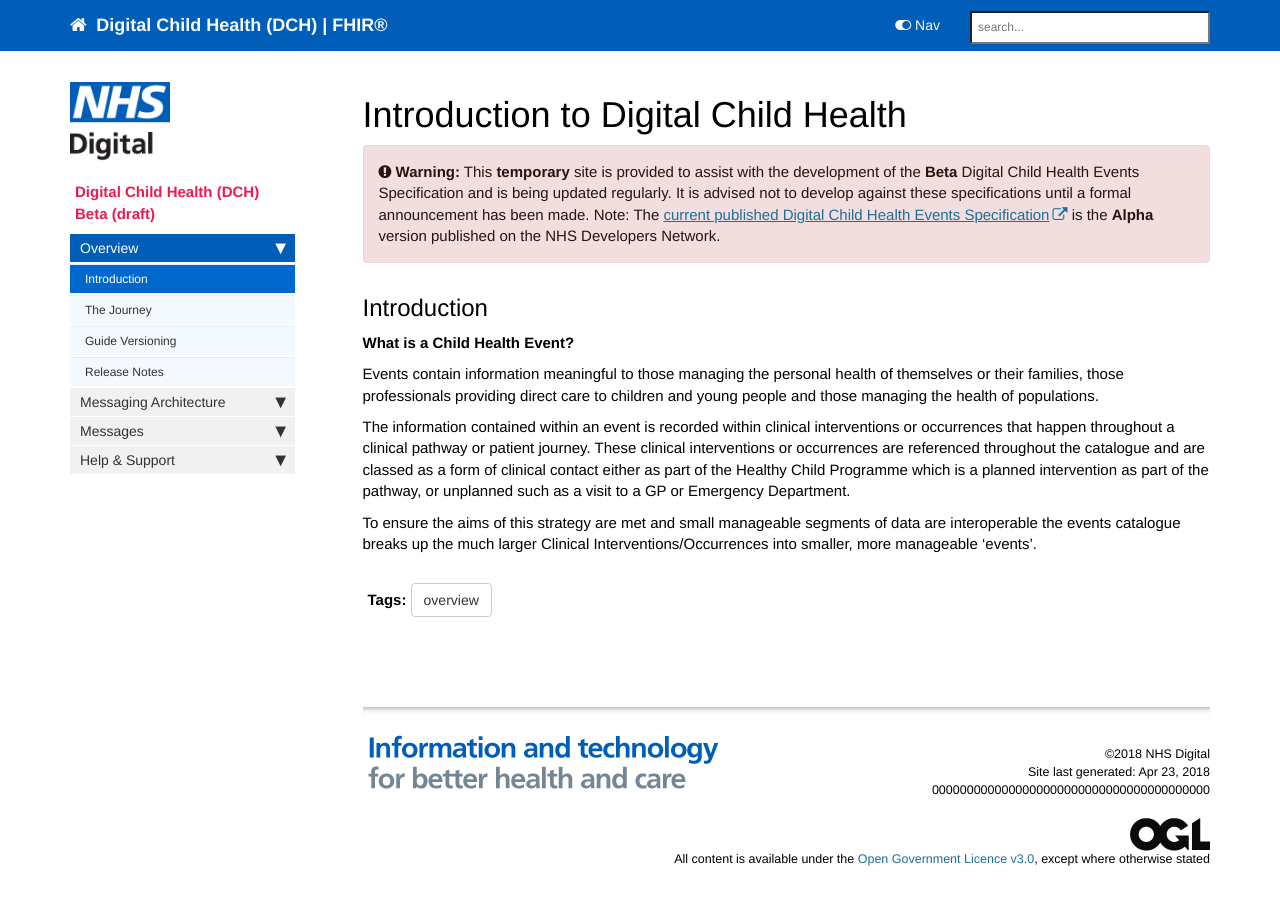
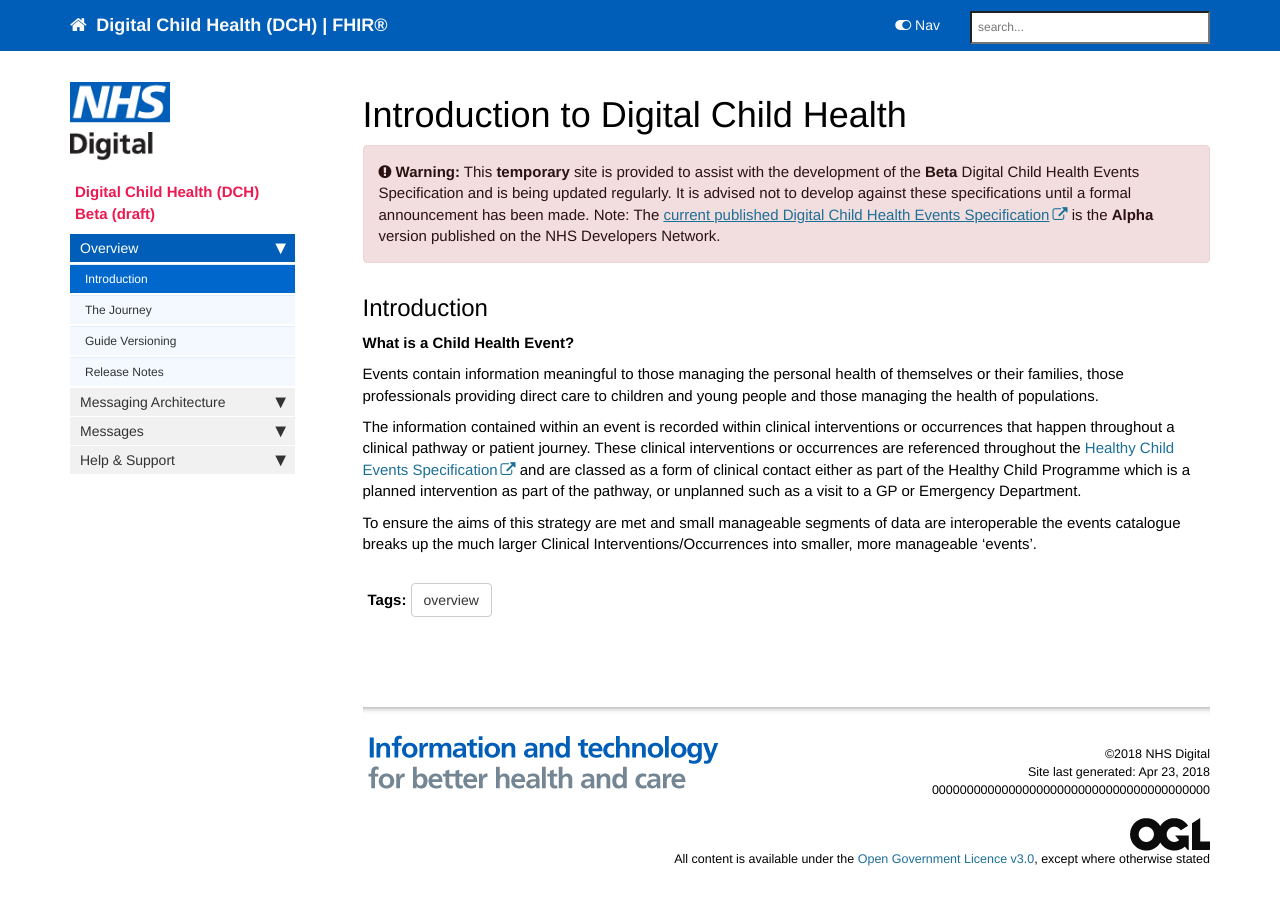
Before and after one commit to nhsconnect/Digital-Child-Health-STU3, a Jekyll site: the page built from index.md, in a window 1280 px wide and 929 px high. Shown: the top 905 px of the window. Built offline with Jekyll 4.4.1, drawn with Linux system fonts in a browser that asks for light colours; nearby versions of some CDN libraries; comment, search, counter and statistics services are not loaded.

Commit message:
DB Comments

```diff
--- a/index.md
+++ b/index.md
@@ -15,6 +15,6 @@ toc: false
 
 Events contain information meaningful to those managing the personal health of themselves or their families, those professionals providing direct care to children and young people and those managing the health of populations.
 
-The information contained within an event is recorded within clinical interventions or occurrences that happen throughout a clinical pathway or patient journey. These clinical interventions or occurrences are referenced throughout the catalogue and are classed as a form of clinical contact either as part of the Healthy Child Programme which is a planned intervention as part of the pathway, or unplanned such as a visit to a GP or Emergency Department.
+The information contained within an event is recorded within clinical interventions or occurrences that happen throughout a clinical pathway or patient journey. These clinical interventions or occurrences are referenced throughout the [Healthy Child Events Specification](https://theprsb.org/standards/healthychildrecord/) and are classed as a form of clinical contact either as part of the Healthy Child Programme which is a planned intervention as part of the pathway, or unplanned such as a visit to a GP or Emergency Department.
 
 To ensure the aims of this strategy are met and small manageable segments of data are interoperable the events catalogue breaks up the much larger Clinical Interventions/Occurrences into smaller, more manageable 'events'.
```
Also changed, not shown: pages/overview/overview_the_journey.md (+1 -1 lines).
